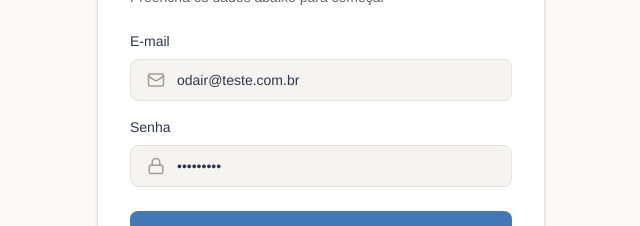
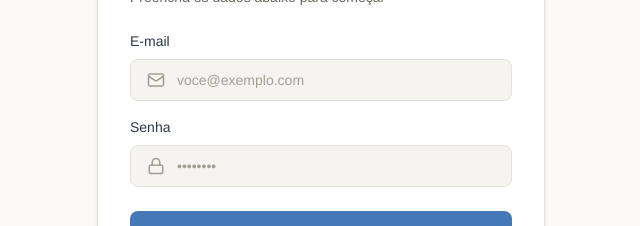
Before and after one commit to odairmichaelbendotti/sb-engenharia, a React app in the folder frontend/: page /signin in a window 1280 px wide. Shown: the part 309-535 px from the top of the page, without its empty margins (319-959 px from the left). Built offline with nearby package versions, Linux system fonts and the light colour scheme; the HTML template or start-up script is replaced by a standard one.

Commit message:
fix: logout button

```diff
--- a/frontend/src/components/Sidebar/Sidebar.tsx
+++ b/frontend/src/components/Sidebar/Sidebar.tsx
@@ -72,11 +72,11 @@
 
           {/* Footer here */}
           <div className="border-t border-border flex items-center justify-between pt-3 gap-3">
-            <div className="flex items-center gap-3 flex-1">
+            <div className="flex items-center gap-3 flex-1 min-w-0">
               <div className="w-10 h-10 bg-primary-500 rounded-full flex items-center justify-center text-white font-bold text-sm shrink-0">
                 {getInitials(user?.name || "Usuário")}
               </div>
-              <div className="flex-1 min-w-0">
+              <div className="flex-1 min-w-0 overflow-hidden">
                 <p className="text-sm font-semibold text-text-primary truncate">
                   {user?.name || "Usuário"}
                 </p>
--- a/frontend/src/pages/auth/SignIn.tsx
+++ b/frontend/src/pages/auth/SignIn.tsx
@@ -4,8 +4,8 @@
 import { useUser } from "../../store/user";
 
 export default function SignUp() {
-  const [email, setEmail] = useState("odair@teste.com.br");
-  const [password, setPassword] = useState("odair1234");
+  const [email, setEmail] = useState("");
+  const [password, setPassword] = useState("");
   const [isLoading, setIsLoading] = useState(false);
 
   const { signin } = useUser();
```
